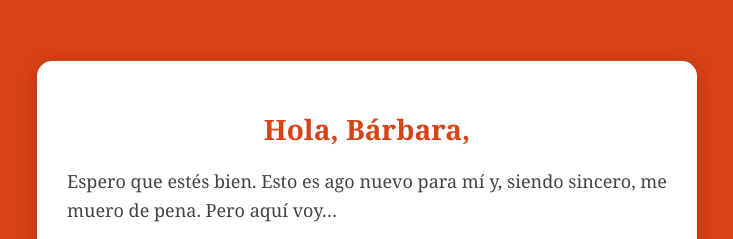
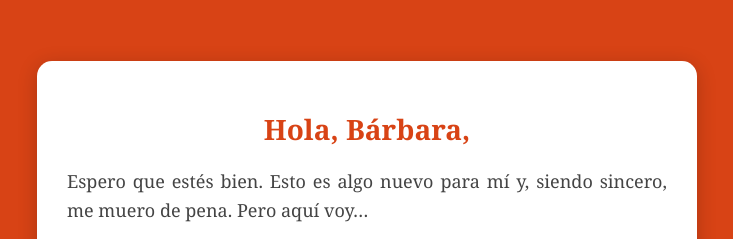
Before and after one commit to DAVTO-AL/carta, a plain HTML site: page index.html in a window 1280 px wide. Shown: the top 239 px of the page, without its empty margins (273-1006 px from the left). Drawn offline with Linux system fonts and the light colour scheme.

Commit message:
Actualizar index.html

```diff
--- a/index.html
+++ b/index.html
@@ -50,7 +50,7 @@
 <body>
     <div class="container">
         <h1>Hola, Bárbara,</h1>
-        <p>Espero que estés bien. Esto es ago nuevo para mí y, siendo sincero, me muero de pena. Pero aquí voy…</p>
+        <p>Espero que estés bien. Esto es algo nuevo para mí y, siendo sincero, me muero de pena. Pero aquí voy…</p>
         <p>Se que no hablamos mucho, pero en los recuerdos me gusta mucho escuchar tus historias cada vez que nos encontramos. Tienes una manera particular de contar las cosas que hace que quiera saber más.</p>
         <p>Mientras más nos vemos, más crece mi curiosidad. ¿Cuáles son tus misterios? ¿Cuánto más hay por descubrir en ti? ¿Qué otras ideas, experiencias o formas de ver el mundo guardas?</p>
         <p>Por ejemplo, si pudieras crear un animal en un laboratorio, ¿cómo sería? ¿Te dan miedo las ovejas? (A mí sí). Si hicieras una película de terror sobre comida, ¿quién sería el villano?</p>
```
